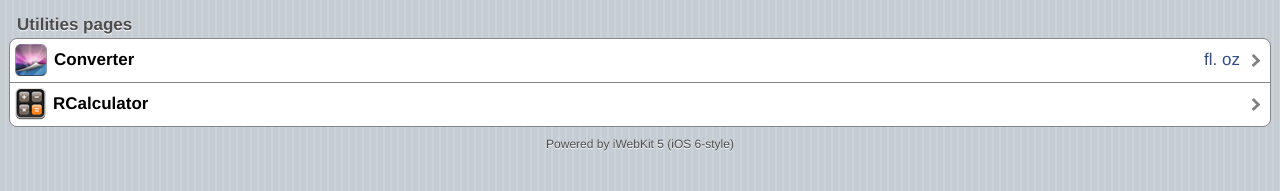
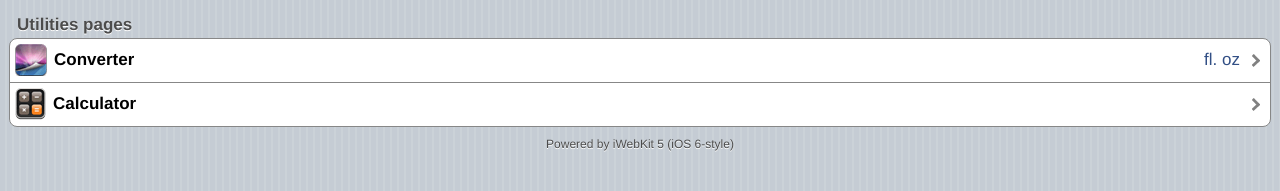
Before and after one commit to Samplasion/samplasion.github.iold, a Jekyll site: the page m/index.html, which Jekyll copies as it is, in a window 1280 px wide. Shown: the part 388-579 px from the top of the page. Built offline with Jekyll 4.4.1, drawn with Linux system fonts in a browser that asks for light colours.

Commit message:
Update index.html

```diff
--- a/m/index.html
+++ b/m/index.html
@@ -52,7 +52,7 @@
 		<li class="menu"><a href="ozcv.html">
 		<img alt="numb" src="thumbs/plugin.png"><span class="name">Converter</span><span class="comment">fl. oz</span><span class="arrow"></span></a></li>
 	  	<li class="menu"><a href="calc.html">
-		<img alt="numb" src="thumbs/calculator.png"><span class="name">RCalculator</span><span class="arrow"></span></a></li>
+		<img alt="numb" src="thumbs/calculator.png"><span class="name">Calculator</span><span class="arrow"></span></a></li>
 
 	</ul>
 <div id="footer">
```
